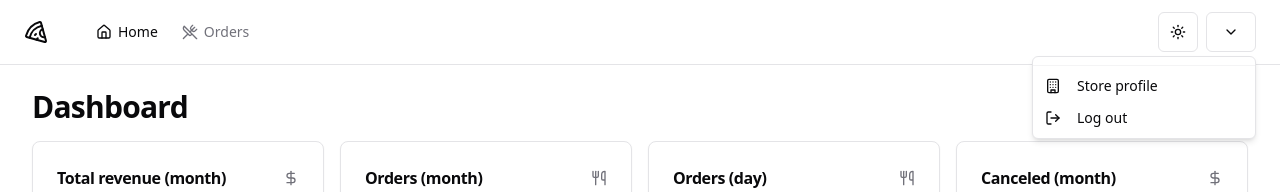
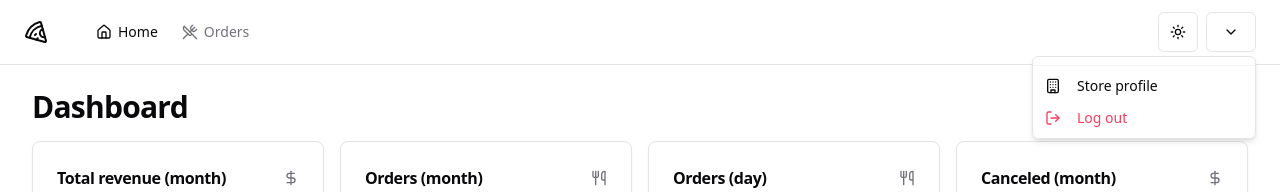
Before and after one commit to isaiasgabriel/pizza-shop, a React (Vite) app: page / in a window 1280 px wide. Both pictures are taken after a click on the button 1147 px from the left and 32 px from the top of the page. Shown: the top 192 px of the page. Built offline with nearby package versions, Linux system fonts and the light colour scheme; no server answers.

Commit message:
✨ Add user log out

```diff
--- /dev/null
+++ b/src/api/sign-out.ts
@@ -0,0 +1,5 @@
+import { api } from '@/lib/axios'
+
+export async function signOutAPICall() {
+  await api.post('/sign-out')
+}
--- a/src/components/account-menu.tsx
+++ b/src/components/account-menu.tsx
@@ -1,9 +1,11 @@
 import { DropdownMenuLabel } from '@radix-ui/react-dropdown-menu'
-import { useQuery } from '@tanstack/react-query'
+import { useMutation, useQuery } from '@tanstack/react-query'
 import { Building, ChevronDown, LogOut } from 'lucide-react'
+import { useNavigate } from 'react-router-dom'
 
 import { GetManagedRestaurantAPICall } from '@/api/get-managed-restaurant'
 import { GetProfileAPICall } from '@/api/get-profile'
+import { signOutAPICall } from '@/api/sign-out'
 
 import { StoreProfileModalDialog } from './store-profile-modal-dialog'
 import { Button } from './ui/button'
@@ -47,6 +49,17 @@ export function AccountMenu() {
       // data is only refetched if the page is reloaded or a manual method is triggered to fetch
       // the information again.
     })
+
+  const navigate = useNavigate()
+
+  const { mutateAsync: signOutFn, isPending: isSigningOut } = useMutation({
+    mutationFn: signOutAPICall,
+    onSuccess: () => {
+      navigate('/sign-in', { replace: true })
+      // replace will substitute the route
+      // so it won't be ale to go back to the dashboard
+    },
+  })
 
   return (
     <Dialog>
@@ -98,9 +111,15 @@ export function AccountMenu() {
             </DropdownMenuItem>
           </DialogTrigger>
 
-          <DropdownMenuItem>
-            <LogOut className="mr-2 h-4 w-4" />
-            <span>Log out</span>
+          <DropdownMenuItem
+            asChild
+            className="text-rose-500 dark:text-rose-400"
+            disabled={isSigningOut}
+          >
+            <button className="w-full" onClick={() => signOutFn()}>
+              <LogOut className="mr-2 h-4 w-4" />
+              <span>Log out</span>
+            </button>
           </DropdownMenuItem>
         </DropdownMenuContent>
       </DropdownMenu>
```
